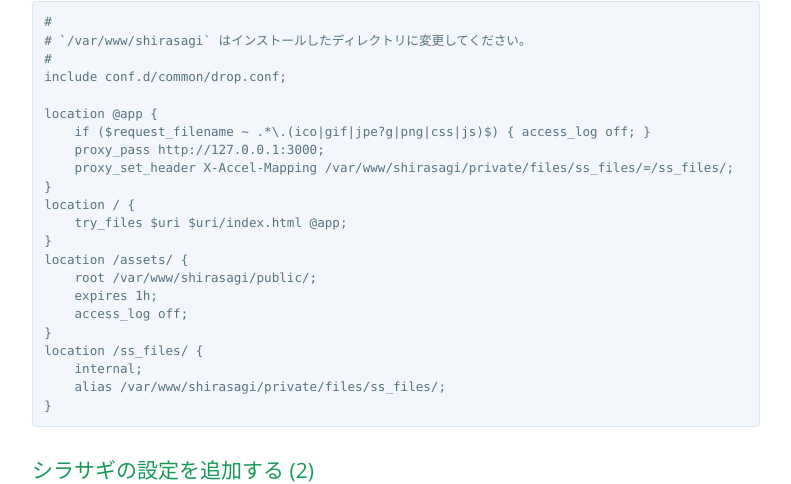
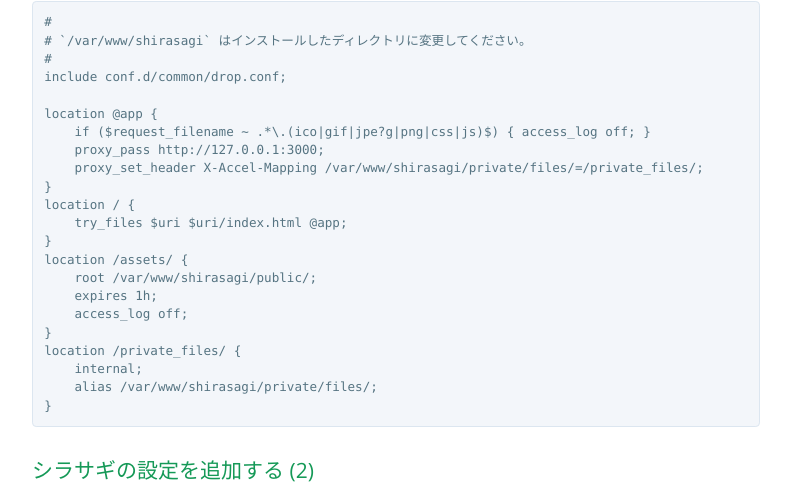
Before and after one commit to shirasagi/shirasagi.github.io, a Jekyll site: the page built from installation/nginx.md, in a window 1280 px wide and 900 px high, scrolled down 2104 px. Shown: the part 246-730 px from the top of the window, without its empty margins (244-1035 px from the left). Built offline with Jekyll 4.4.1, drawn with Linux system fonts in a browser that asks for light colours; nearby versions of some CDN libraries; Markdown is read by kramdown in place of the engine named in the settings.

Commit message:
[fix] nginx / private_files

````diff
--- a/installation/nginx.md
+++ b/installation/nginx.md
@@ -123,7 +123,7 @@
 location @app {
     if ($request_filename ~ .*\.(ico|gif|jpe?g|png|css|js)$) { access_log off; }
     proxy_pass http://127.0.0.1:3000;
-    proxy_set_header X-Accel-Mapping /var/www/shirasagi/private/files/ss_files/=/ss_files/;
+    proxy_set_header X-Accel-Mapping /var/www/shirasagi/private/files/=/private_files/;
 }
 location / {
     try_files $uri $uri/index.html @app;
@@ -133,9 +133,9 @@
     expires 1h;
     access_log off;
 }
-location /ss_files/ {
+location /private_files/ {
     internal;
-    alias /var/www/shirasagi/private/files/ss_files/;
+    alias /var/www/shirasagi/private/files/;
 }
 ```
 
````
